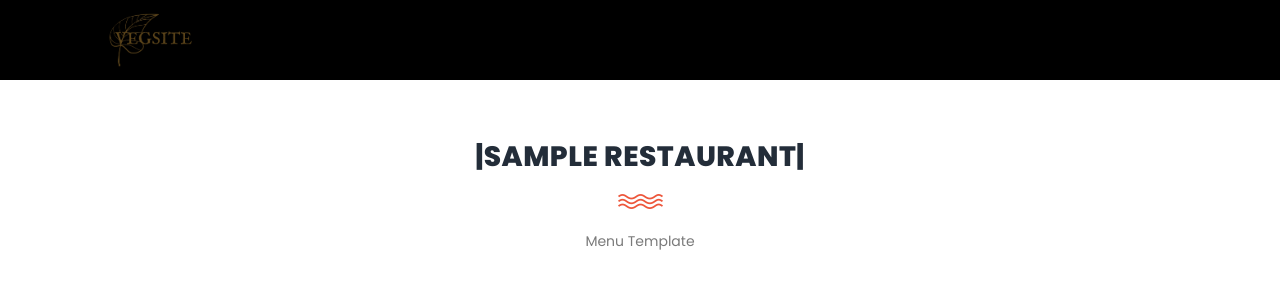
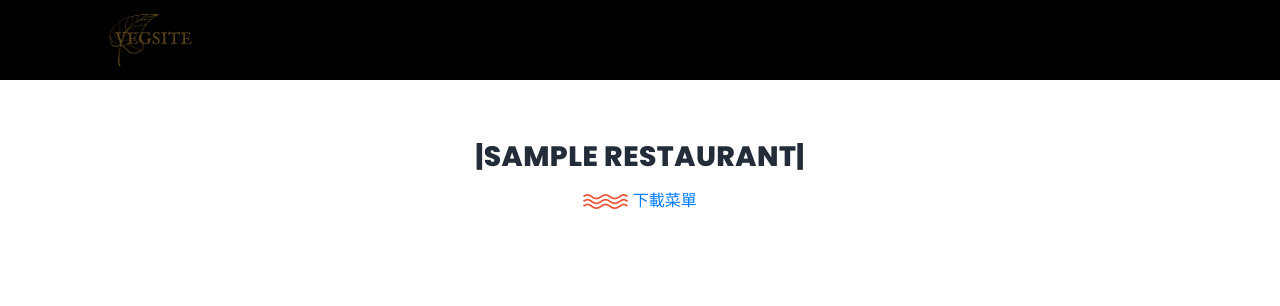
Before and after one commit to Exitialium/vegsite.tw, a Django app: a page that uses templates/restaurant.html in a window 1280 px wide. Shown: the top 306 px of the page. Run offline with Django 3.2, Linux system fonts and the light colour scheme; tables that the repository leaves empty hold one stand-in row (values such as "Sample post"); some libraries are stand-ins or nearby versions.

Commit message:
Menu finish

```diff
--- a/templates/restaurant.html
+++ b/templates/restaurant.html
@@ -73,7 +73,7 @@ https://templatemo.com/tm-548-training-studio
                         <h2>|{{object.name}}|</h2>
                         <img src="{% static 'images/line-dec.png' %}" alt="waves">
 
-                        <p>Menu Template</p>
+                        <a href="https://raw.githubusercontent.com/Exitialium/vegsite.tw/master/static/menu/"+{{object.dirName}}+"/menu.pdf">下載菜單</a>
                     </div>
                 </div>
             </div>
```
Also changed, not shown: 8 other files.
